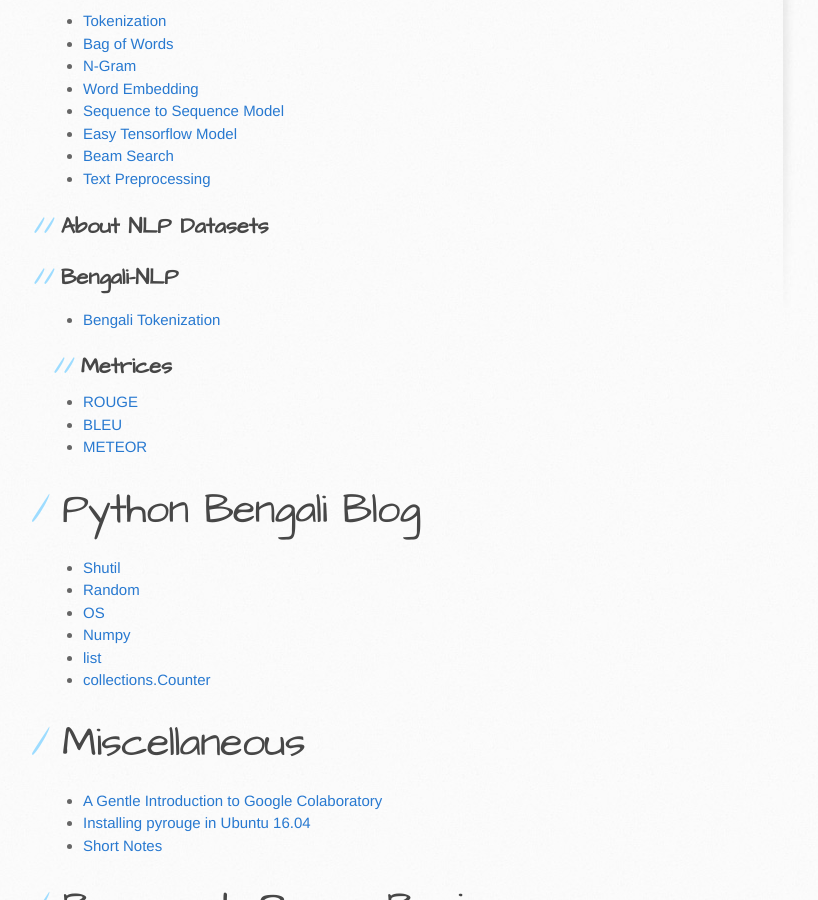
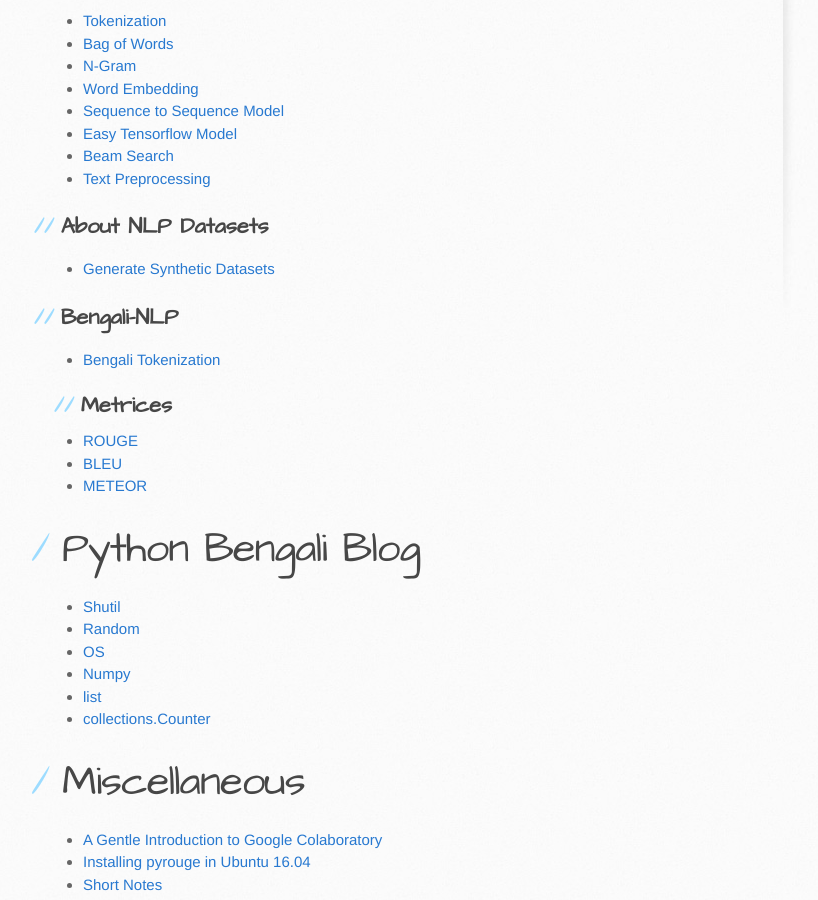
Before and after one commit to sagorbrur/sagorbrur.github.io, a Jekyll site: the page built from index.md, in a window 1280 px wide and 900 px high, scrolled down 428 px. Shown: the whole window, without its empty margins (107-925 px from the left). Built offline with Jekyll 4.4.1, drawn with Linux system fonts in a browser that asks for light colours; our own code applies the rules of GitHub Pages for plain Markdown files.

Commit message:
Update index.md

```diff
--- a/index.md
+++ b/index.md
@@ -12,6 +12,7 @@
 * [Text Preprocessing](preprocessing/text_preprocessing.md)
 
 ## About NLP Datasets
+* [Generate Synthetic Datasets](https://github.com/sagorbrur/Data_Generation)
 
 ## Bengali-NLP
 * [Bengali Tokenization](bengali-tokenization.md)
```
